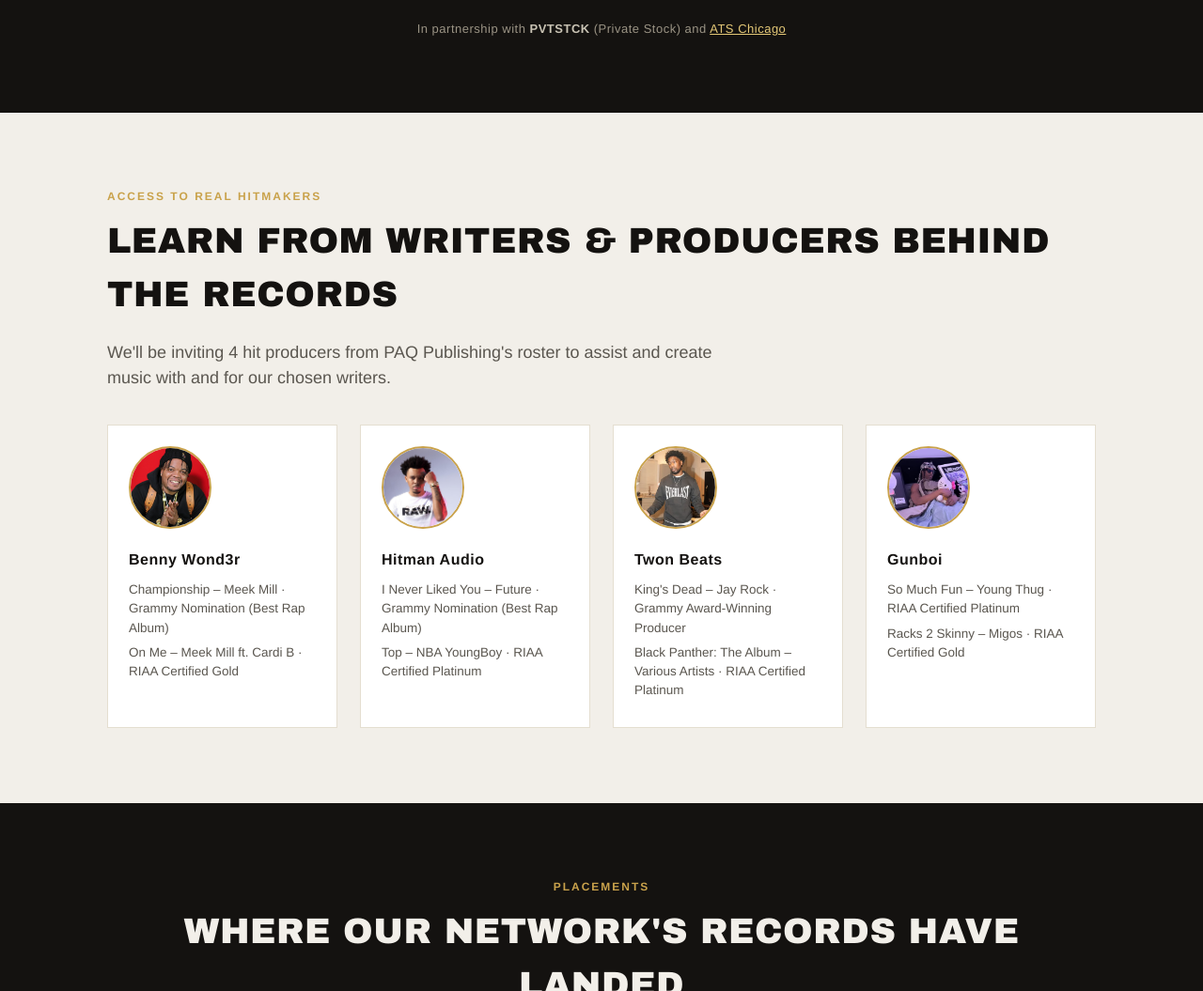
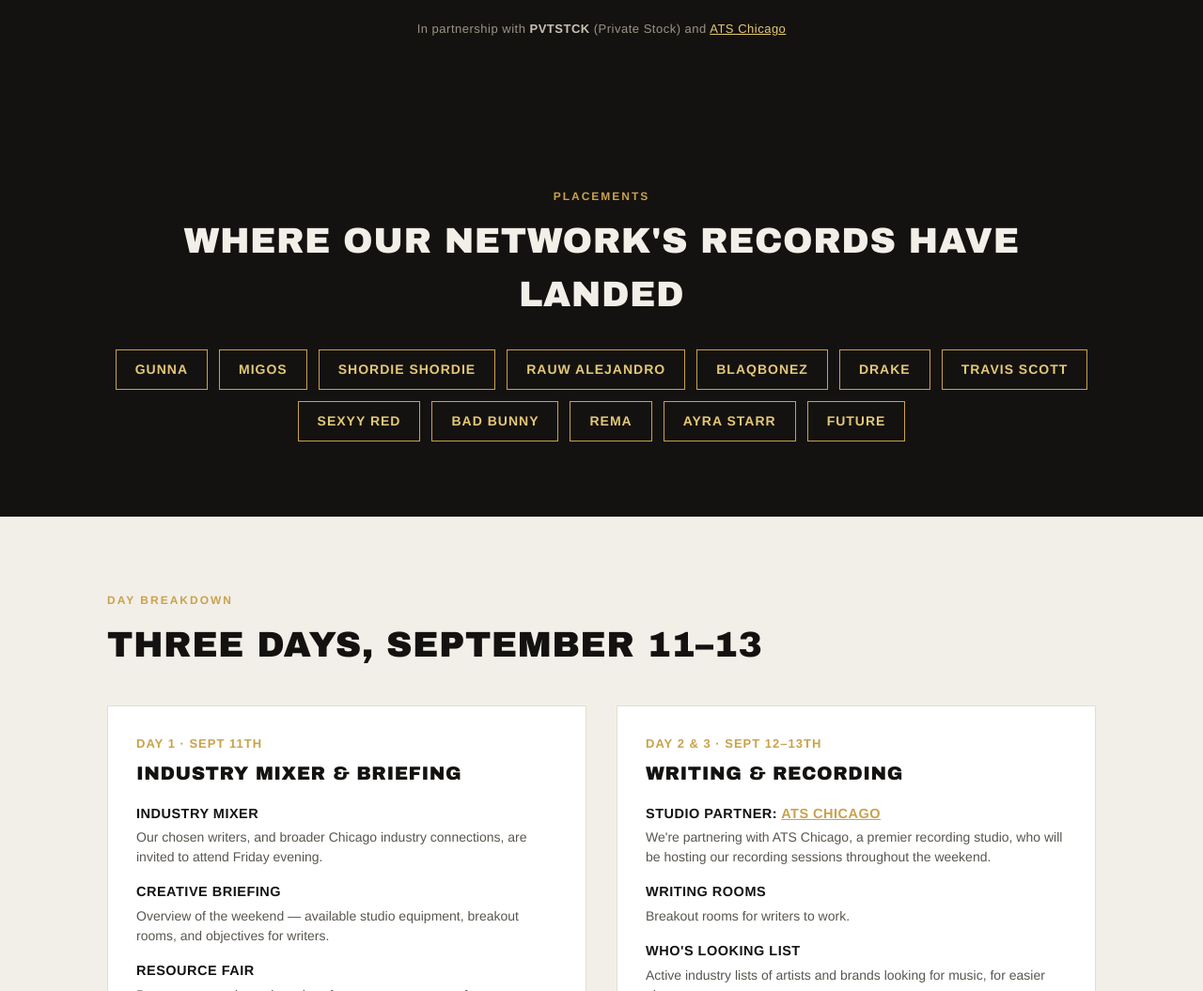
Before and after one commit to diliprao1/wthgb, a plain HTML site: page index.html in a window 1280 px wide. Shown: the part 1902-2957 px from the top of the page at 94% size. Drawn offline with Linux system fonts and the light colour scheme.

Commit message:
Add files via upload

```diff
--- a/index.html
+++ b/index.html
@@ -99,14 +99,6 @@
   .partner-line strong{color:#c9c3b4;}
   .partner-line a{color:var(--gold-light);text-decoration:underline;}
 
-  /* HITMAKERS */
-  .hit-grid{display:grid;grid-template-columns:repeat(auto-fit,minmax(220px,1fr));gap:24px;margin-top:36px;}
-  .hit-card{border:1px solid #e4ded0;background:#fff;padding:22px;}
-  .hit-card img{width:88px;height:88px;object-fit:cover;border-radius:50%;border:2px solid var(--gold);margin-bottom:14px;}
-  .hit-card h4{font-size:16px;margin-bottom:10px;letter-spacing:0.5px;}
-  .hit-card p{font-size:13.5px;color:var(--gray);margin-bottom:6px;}
-  .hit-card .tag{display:inline-block;background:var(--cream);border:1px solid var(--gold);color:var(--black);font-size:11px;padding:3px 8px;margin:2px 4px 2px 0;text-transform:uppercase;letter-spacing:0.5px;}
-
   .placements{background:var(--black);color:var(--cream);text-align:center;}
   .placements .sec-title{color:var(--cream);}
   .chips{display:flex;flex-wrap:wrap;gap:12px;justify-content:center;margin-top:30px;}
@@ -207,40 +199,6 @@
       </div>
     </div>
     <p class="partner-line">In partnership with <strong>PVTSTCK</strong> (Private Stock) and <a href="https://atschicago.com" target="_blank" rel="noopener">ATS Chicago</a></p>
-  </div>
-</section>
-
-<section>
-  <div class="wrap">
-    <div class="eyebrow">Access To Real Hitmakers</div>
-    <h2 class="sec-title">Learn from writers &amp; producers behind the records</h2>
-    <p class="lede">We'll be inviting 4 hit producers from PAQ Publishing's roster to assist and create music with and for our chosen writers.</p>
-    <div class="hit-grid">
-      <div class="hit-card">
-        <img src="assets/writer-benny.png" alt="Benny Wond3r">
-        <h4>Benny Wond3r</h4>
-        <p>Championship – Meek Mill · Grammy Nomination (Best Rap Album)</p>
-        <p>On Me – Meek Mill ft. Cardi B · RIAA Certified Gold</p>
-      </div>
-      <div class="hit-card">
-        <img src="assets/writer-hitman.png" alt="Hitman Audio">
-        <h4>Hitman Audio</h4>
-        <p>I Never Liked You – Future · Grammy Nomination (Best Rap Album)</p>
-        <p>Top – NBA YoungBoy · RIAA Certified Platinum</p>
-      </div>
-      <div class="hit-card">
-        <img src="assets/writer-twon.png" alt="Twon Beats">
-        <h4>Twon Beats</h4>
-        <p>King's Dead – Jay Rock · Grammy Award-Winning Producer</p>
-        <p>Black Panther: The Album – Various Artists · RIAA Certified Platinum</p>
-      </div>
-      <div class="hit-card">
-        <img src="assets/writer-gunboi.png" alt="Gunboi">
-        <h4>Gunboi</h4>
-        <p>So Much Fun – Young Thug · RIAA Certified Platinum</p>
-        <p>Racks 2 Skinny – Migos · RIAA Certified Gold</p>
-      </div>
-    </div>
   </div>
 </section>
 
```
